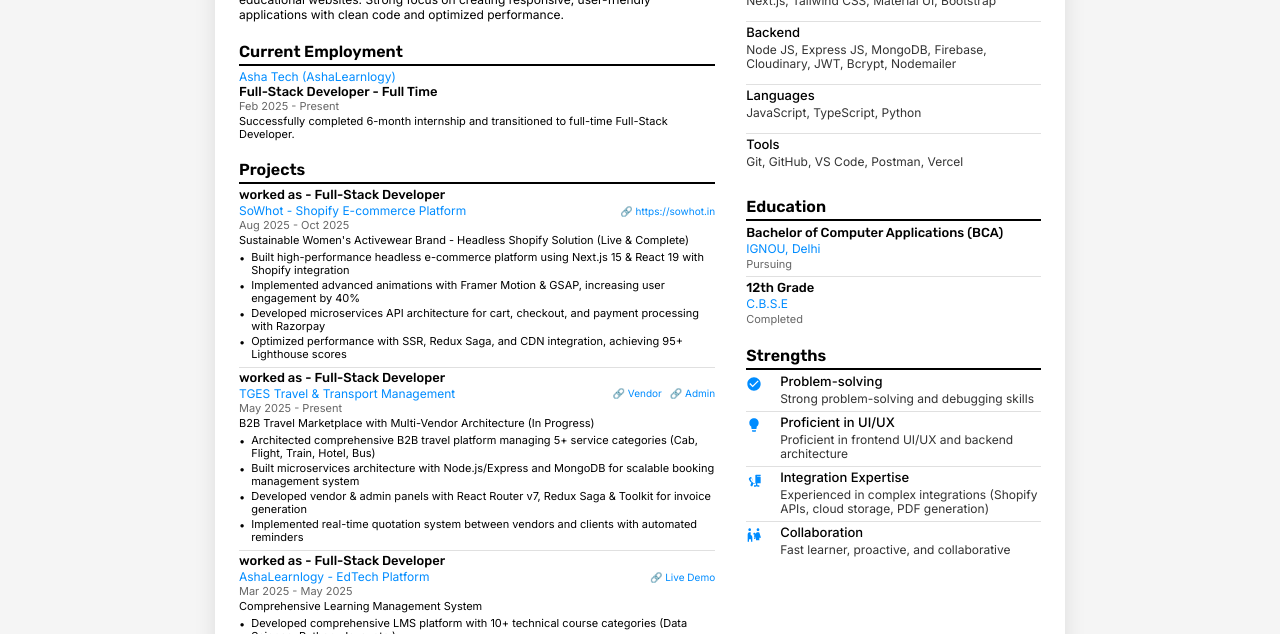
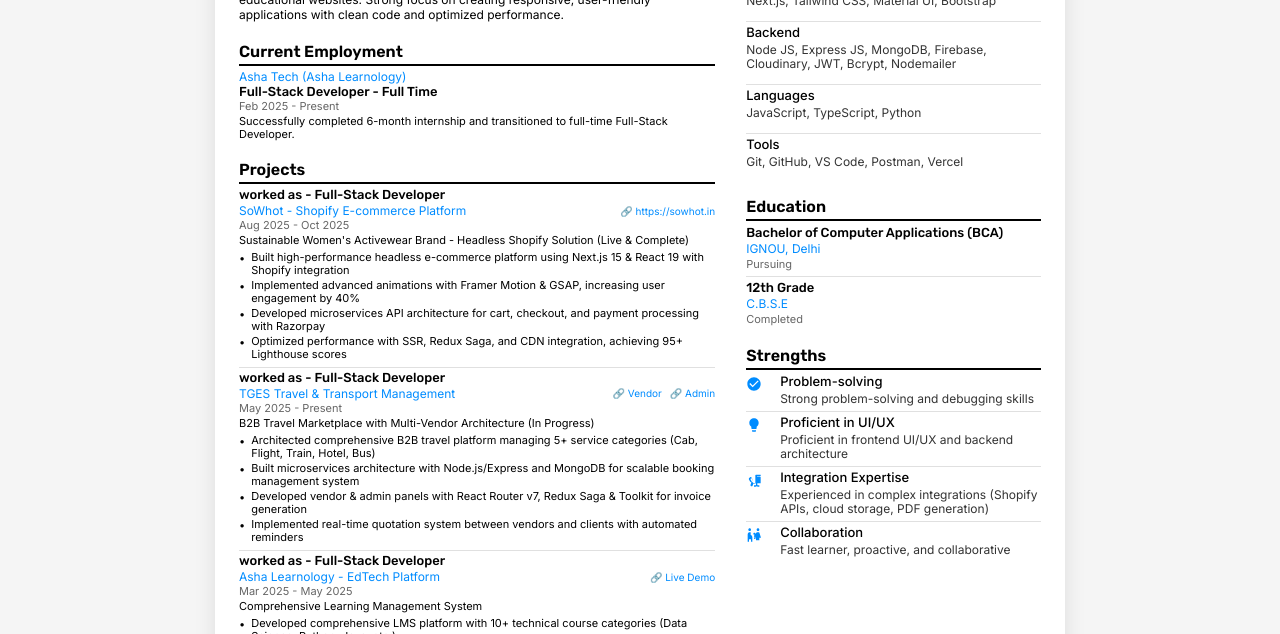
Before and after one commit to Amankanojiya27/Cv-Template, a Next.js app: page / in a window 1280 px wide. Shown: the part 243-877 px from the top of the page. Built offline with nearby package versions, Linux system fonts and the light colour scheme.

Commit message:
feat: Correct company name formatting for Asha Learnology in resume

```diff
--- a/app/page.tsx
+++ b/app/page.tsx
@@ -282,7 +282,7 @@
               </div>
               <div className="section-content">
                 <div className="resume-item">
-                  <div className="company-name">Asha Tech (AshaLearnlogy)</div>
+                  <div className="company-name">Asha Tech (Asha Learnology)</div>
                   <div className="job-title">Full-Stack Developer - Full Time</div>
                   <div className="job-date">Feb 2025 - Present</div>
                   <div className="job-description">
@@ -428,7 +428,7 @@
                   <div className="job-title">worked as - Full-Stack Developer</div>
                   <div className="company-name-with-link">
                     <div className="company-name">
-                      AshaLearnlogy - EdTech Platform
+                      Asha Learnology - EdTech Platform
                     </div>
                     <div className="project-link-inline">
                       <a
@@ -436,7 +436,7 @@
                         className="contact-link"
                         target="_blank"
                         rel="noopener noreferrer"
-                        title="Visit AshaLearnlogy Platform"
+                        title="Visit Asha Learnology Platform"
                       >
                         🔗 Live Demo
                       </a>
```
